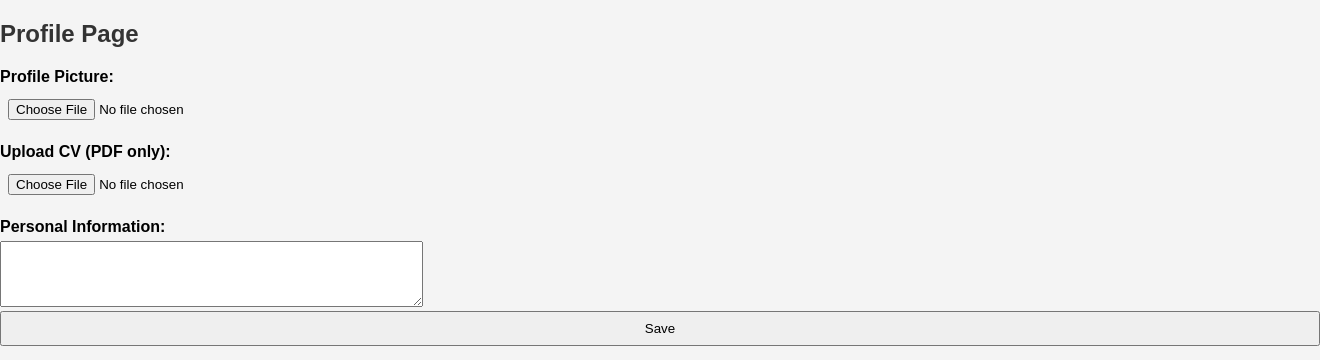
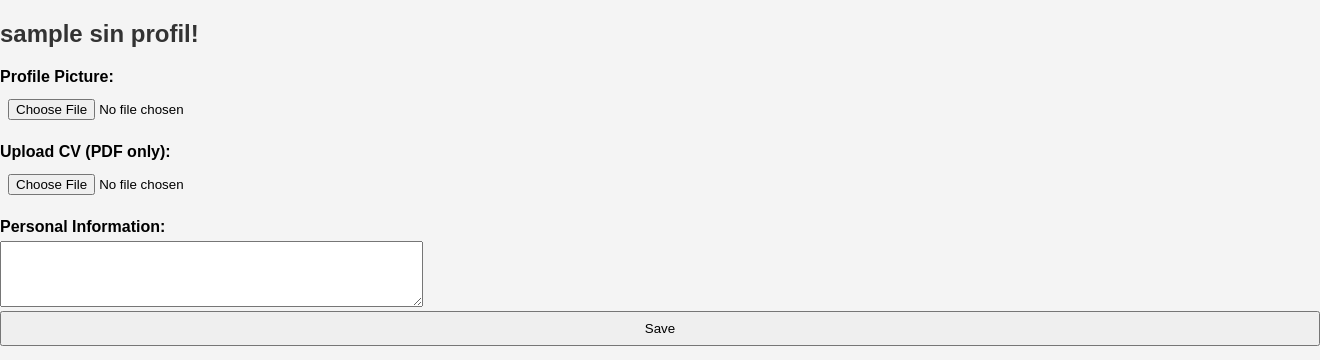
Before and after one commit to AudunSteen/jobjobb, a PHP site: page /profile.php in a window 1320 px wide; the page is wider, and only the part inside the window is pictured. Shown: the part 38-398 px from the top of that part. Run offline with PHP 8.4, Linux system fonts and the light colour scheme; the visitor is signed in with stand-in values (Sample User, id 1); data that the repository does not hold is empty.

Commit message:
Står nå brukernavn på profilside

```diff
--- a/JobApplicationSystem/www/site/profile.php
+++ b/JobApplicationSystem/www/site/profile.php
@@ -138,7 +138,7 @@ if ($result->num_rows > 0) {
 </head>
 
 <body>
-    <h2>Profile Page</h2>
+    <h2><?php echo $_SESSION['username']; ?> sin profil!</h2>
 
     <?php
     if (isset($profilePicture)) {
```
